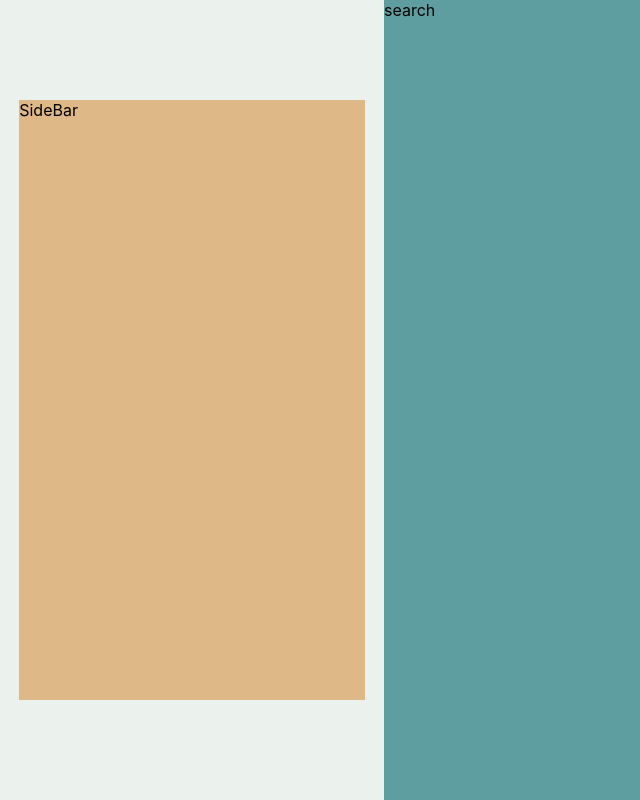
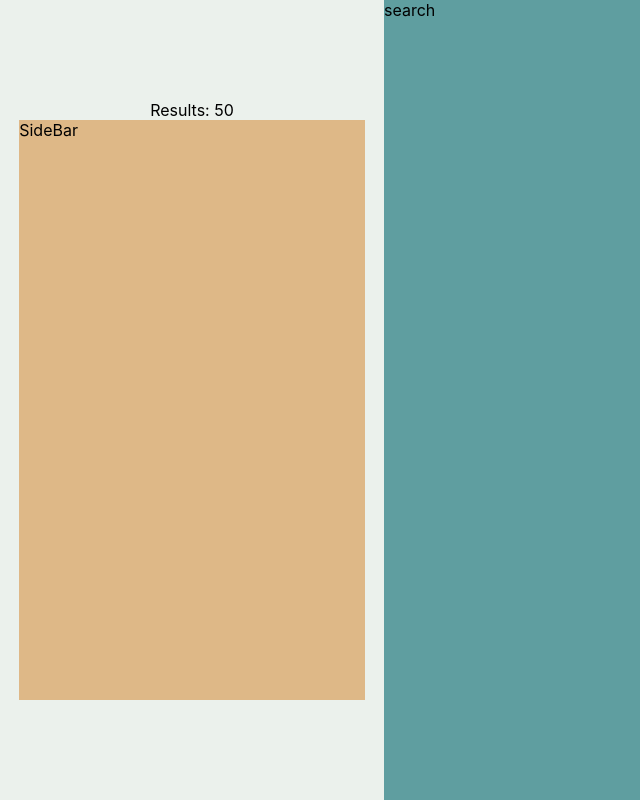
Before and after one commit to ElBugs99/Sherlock-Homes, a React (Create React App) app in the folder client/: page /search in a window 1280 px wide. Shown: the whole page, without its empty margins (0-640 px from the left). Built offline with nearby package versions, Linux system fonts and the light colour scheme.

Commit message:
side bar css

```diff
--- a/client/src/Components/Search/Search.js
+++ b/client/src/Components/Search/Search.js
@@ -6,6 +6,7 @@ export default function Search() {
   return (
     <div className='search'>
         <div className='search-info'>
+            <div>Results: 50</div>
             <SideBar />
         </div>
         <div className='search-results'>search</div>
--- a/client/src/Components/Search/search.css
+++ b/client/src/Components/Search/search.css
@@ -11,6 +11,8 @@
     height: 600px;
     display: flex;
     justify-content: center;
+    flex-direction: column;
+    align-items: center;
 }
 
 .search-results {
--- a/client/src/Components/UI/SideBar/sideBar.css
+++ b/client/src/Components/UI/SideBar/sideBar.css
@@ -1,4 +1,5 @@
 .side-bar {
     background-color: burlywood;
     width: 90%;
+    height: 1000px;
 }
```
